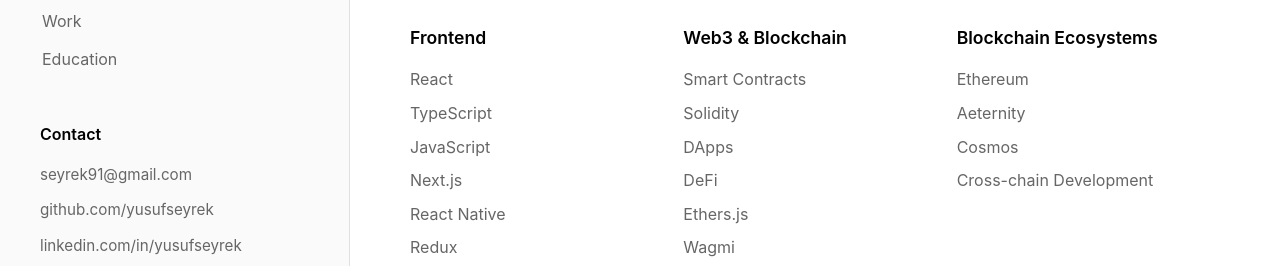
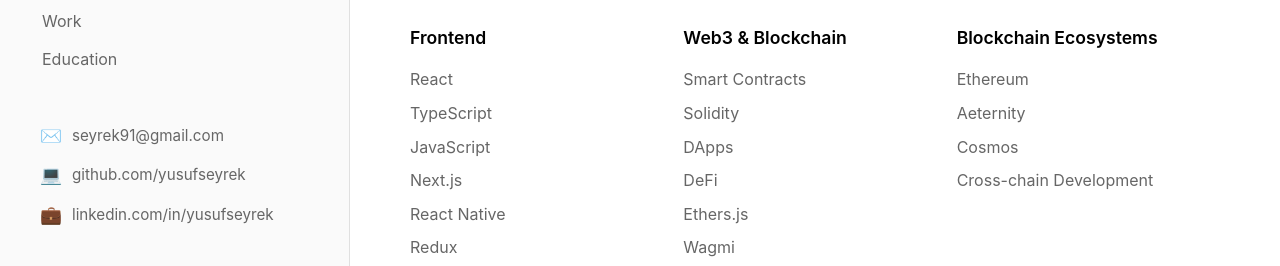
Before and after one commit to yusufseyrek/yusufseyrek.github.io, a plain HTML site: page index.html in a window 1280 px wide. Shown: the part 528-794 px from the top of the page. Drawn offline with Linux system fonts and the light colour scheme.

Commit message:
fix: remove CNAME file and add favicon.ico; update contact links with icons

```diff
--- a/index.html
+++ b/index.html
@@ -24,6 +24,7 @@
     <meta name="author" content="Yusuf Seyrek" />
     <meta name="robots" content="index, follow" />
     <link rel="canonical" href="https://seyrek.dev" />
+    <link rel="icon" href="/favicon.ico" type="image/x-icon" />
 
     <!-- Open Graph / Facebook -->
     <meta property="og:type" content="website" />
@@ -226,11 +227,18 @@
         word-break: break-all;
         transition: all 0.2s;
         border-bottom: 1px solid transparent;
+        display: flex;
+        align-items: center;
       }
 
       .sidebar-contact a:hover {
         color: var(--sidebar-contact-link-hover-color);
         border-bottom-color: var(--sidebar-contact-link-hover-color);
+      }
+
+      .contact-icon {
+        margin-right: 10px;
+        font-size: 1.1rem;
       }
 
       .profile-picture {
@@ -492,13 +500,14 @@
         </nav>
 
         <div class="sidebar-contact">
-          <h3>Contact</h3>
-          <a href="mailto:seyrek91@gmail.com">seyrek91@gmail.com</a>
+          <a href="mailto:seyrek91@gmail.com"
+            ><span class="contact-icon">✉️</span> seyrek91@gmail.com</a
+          >
           <a href="https://github.com/yusufseyrek" target="_blank"
-            >github.com/yusufseyrek</a
+            ><span class="contact-icon">💻</span> github.com/yusufseyrek</a
           >
           <a href="https://www.linkedin.com/in/yusufseyrek/" target="_blank"
-            >linkedin.com/in/yusufseyrek</a
+            ><span class="contact-icon">💼</span> linkedin.com/in/yusufseyrek</a
           >
         </div>
       </aside>
```
Also changed, not shown: favicon.ico (added), 1 other file.
